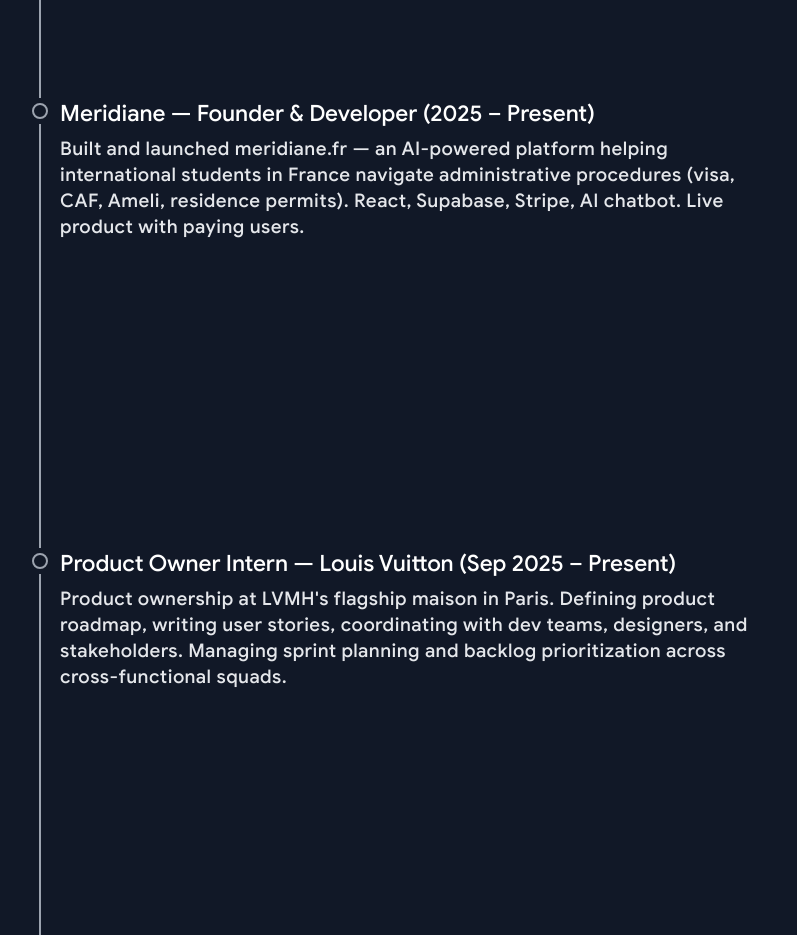
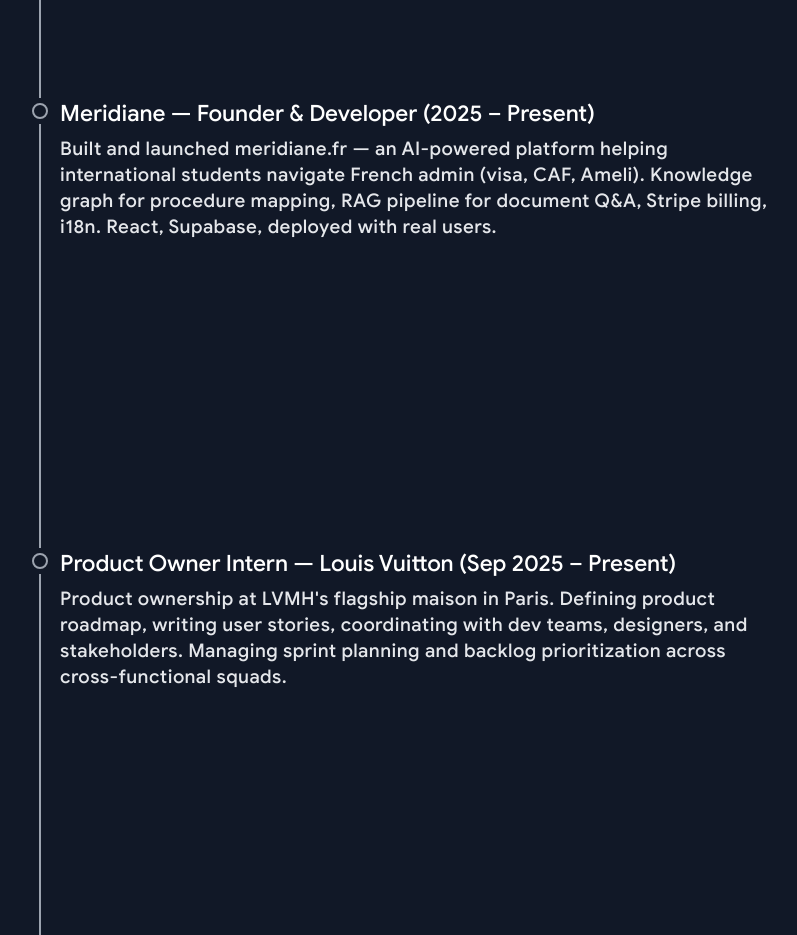
Before and after one commit to salim-lakhal/Portfolio, a Next.js app: page / in a window 1280 px wide. Shown: the part 5120-6055 px from the top of the page, without its empty margins (48-845 px from the left). Built offline with nearby package versions, Linux system fonts and the light colour scheme.

Commit message:
update meridiane description

```diff
--- a/constants.ts
+++ b/constants.ts
@@ -53,7 +53,7 @@ export const PROJECTS: IProject[] = [
     name: "Meridiane",
     image: "/projects/meridiane.svg",
     blurImage: "/projects/blur/meridiane-blur.svg",
-    description: "AI assistant helping international students navigate French admin — visa, CAF, Ameli. Live at meridiane.fr",
+    description: "AI assistant for international students in France — knowledge graph, RAG, Stripe billing. Live at meridiane.fr",
     gradient: ["#1a365d", "#2b6cb0"],
     url: "https://meridiane.fr",
     tech: ["react", "typescript", "javascript"],
@@ -162,7 +162,7 @@ export const TIMELINE: Array<TimelineNodeV2> = [
     title: "Meridiane — Founder & Developer (2025 – Present)",
     size: ItemSize.SMALL,
     subtitle:
-      "Built and launched meridiane.fr — an AI-powered platform helping international students in France navigate administrative procedures (visa, CAF, Ameli, residence permits). React, Supabase, Stripe, AI chatbot. Live product with paying users.",
+      "Built and launched meridiane.fr — an AI-powered platform helping international students navigate French admin (visa, CAF, Ameli). Knowledge graph for procedure mapping, RAG pipeline for document Q&A, Stripe billing, i18n. React, Supabase, deployed with real users.",
     shouldDrawLine: true,
     alignment: Branch.LEFT,
   },
```
